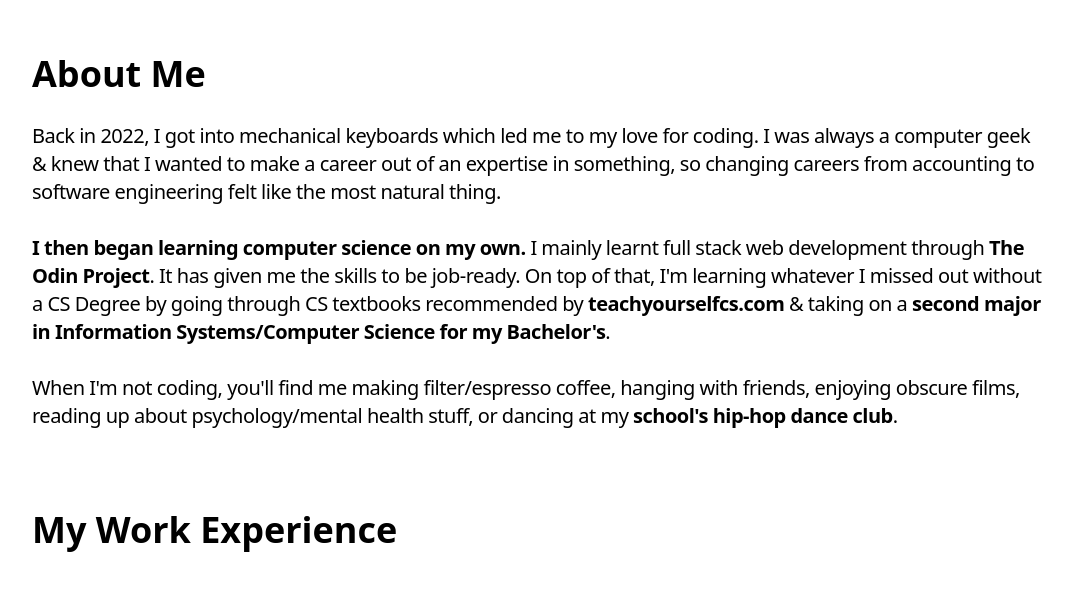
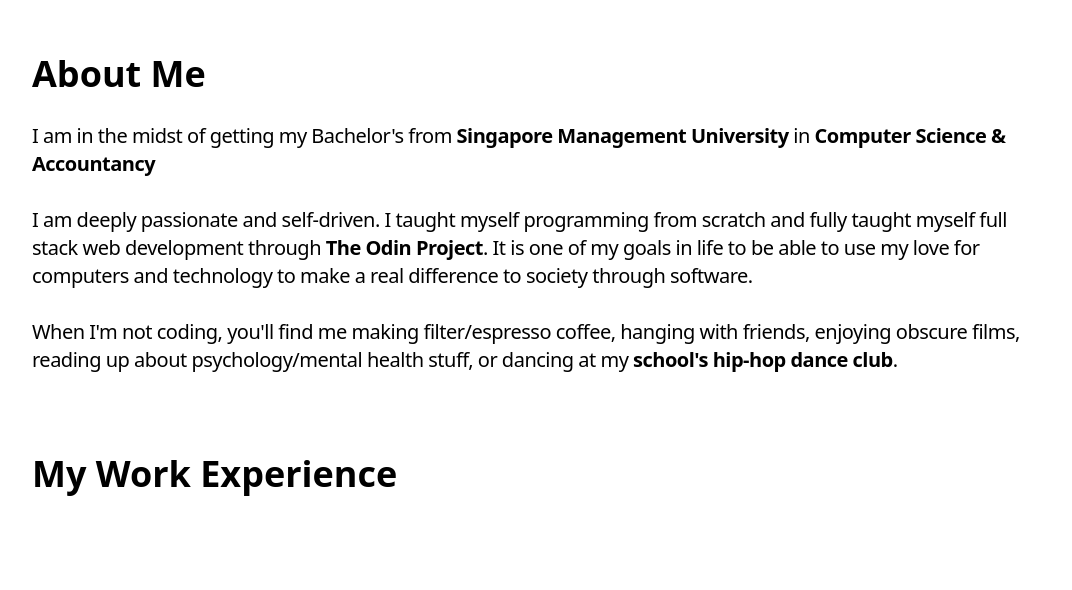
Before and after one commit to safarinexus/edgar-teong, a React (Vite) app: page / in a window 1280 px wide. Shown: the part 1679-2269 px from the top of the page, without its empty margins (100-1172 px from the left). Built offline with nearby package versions, Linux system fonts and the light colour scheme.

Commit message:
updated about me text

```diff
--- a/src/components/About.tsx
+++ b/src/components/About.tsx
@@ -171,14 +171,13 @@ const About = () => {
             <div id="about-text-container" className="w-full px-5 sm:px-24 font-light text-base">
                 <h1 className="font-bold text-2xl sm:text-4xl">About Me</h1>
                 <p id="about-body" className="mt-7 tracking-tight leading-relaxed font-light text-base lg:text-xl">
-                Back in 2022, I got into mechanical keyboards which led me to my love for coding.
-                I was always a computer geek & knew that I wanted to make a career out of an expertise in something, so changing careers from accounting to software engineering felt like the most natural thing.
+                I am in the midst of getting my Bachelor's from <a href="https://www.smu.edu.sg/"><span className="font-bold">Singapore Management University</span> in <span className="font-bold">Computer Science & Accountancy</span></a>
                 <br /><br />
-                <span className="font-bold">I then began learning computer science on my own.</span> I mainly learnt full stack web development through <a href="https://www.theodinproject.com/" className="font-bold">The Odin Project</a>.
-                It has given me the skills to be job-ready.
-                On top of that, I'm learning whatever I missed out without a CS Degree by going through CS textbooks recommended by <a href="https://www.teachyourselfcs.com/" className="font-bold">teachyourselfcs.com</a> & taking on a <a href="https://computing.smu.edu.sg/" className="font-bold">second major in Information Systems/Computer Science for my Bachelor's</a>.
+                I am deeply passionate and self-driven. I taught myself programming from scratch and fully taught myself full stack web development through <a href="https://www.theodinproject.com/about" className="font-bold">The Odin Project</a>.
+                {" "}It is one of my goals in life to be able to use my love for computers and technology to make a real difference to society through software.
                 <br /><br />
-                When I'm not coding, you'll find me making filter/espresso coffee, hanging with friends, enjoying obscure films, reading up about psychology/mental health stuff, or dancing at my <a href="https://www.instagram.com/smuemix/" className="font-bold">school's hip-hop dance club</a>.
+                When I'm not coding, you'll find me making filter/espresso coffee, hanging with friends, enjoying obscure films,
+                {" "}reading up about psychology/mental health stuff, or dancing at my <a href="https://www.instagram.com/smuemix/" className="font-bold">school's hip-hop dance club</a>.
                 </p>
             </div>
         </div>
```
